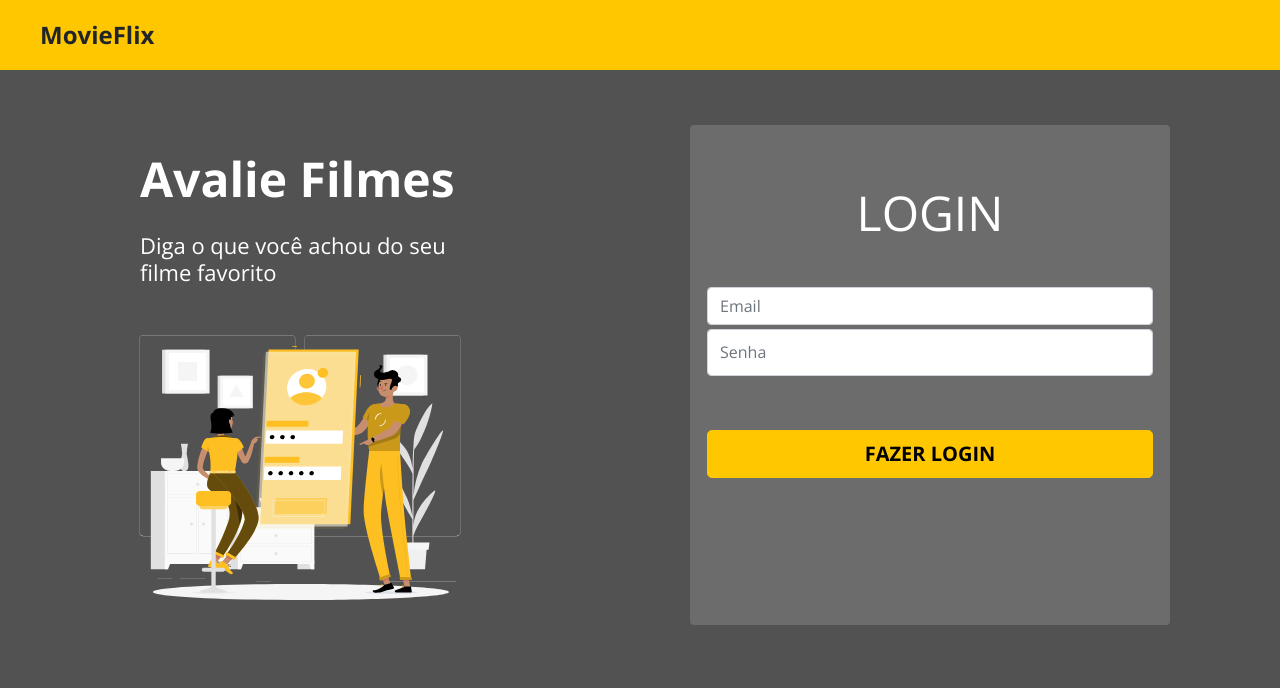
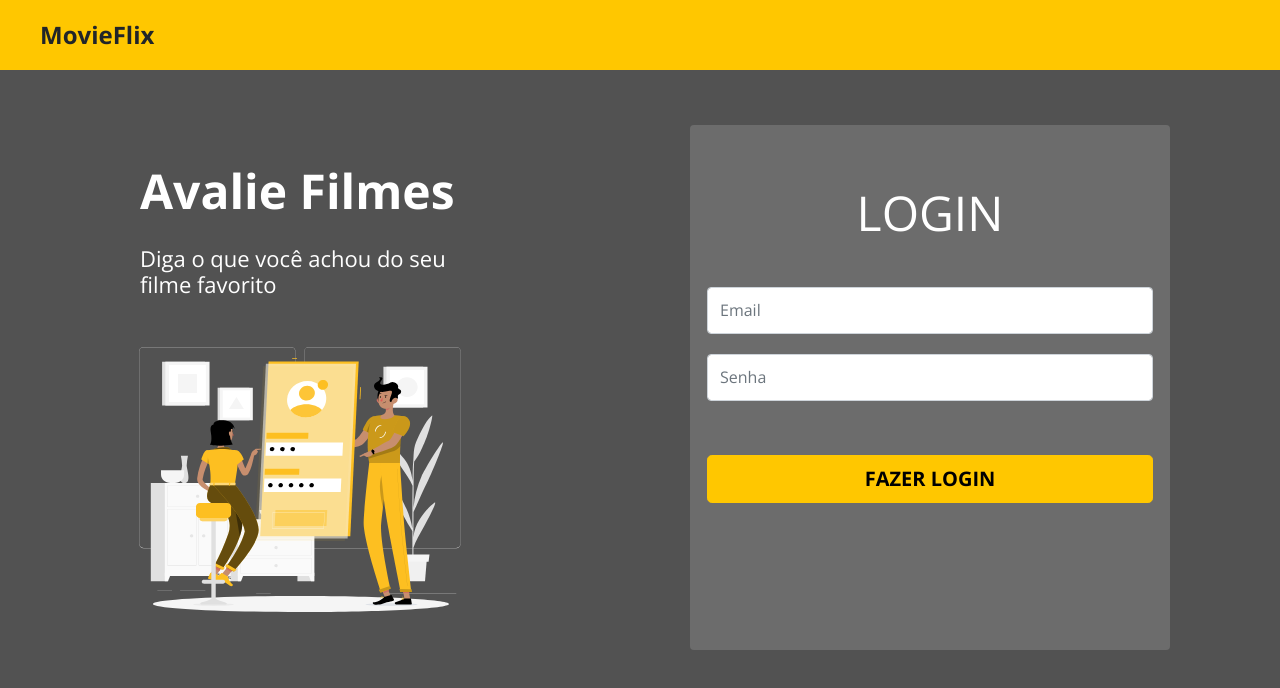
Before and after one commit to alexsandromachado/movieflix, a React (Create React App) app in the folder frontweb/: page / in a window 1280 px wide. Shown: the top 688 px of the page. Built offline with nearby package versions, Linux system fonts and the light colour scheme; no server answers; the HTML template or start-up script is replaced by a standard one.

Commit message:
login form data validation

```diff
--- a/frontweb/src/pages/Home/index.tsx
+++ b/frontweb/src/pages/Home/index.tsx
@@ -70,12 +70,11 @@ const Home = () => {
               },
             })}
             type="text"
-            className={`form-control base-input ${
+            className={`form-control base-input login-input ${
               errors.username ? 'is-invalid' : ''
             }`}
             id="email"
             placeholder="Email"
-            required
           />
           <div className="invalid-feedback d-block">
             {errors.username?.message}
@@ -86,11 +85,15 @@ const Home = () => {
               required: 'Campo obrigatório',
             })}
             type="text"
-            className="form-control login-input"
+            className={`form-control base-input login-input ${
+              errors.password ? 'is-invalid' : ''
+            }`}
             id="password"
             placeholder="Senha"
-            required
           />
+           <div className="invalid-feedback d-block">
+            {errors.password?.message}
+          </div>
 
             <button className="btn btn-primary btn-lg login-button">
               FAZER LOGIN
```
